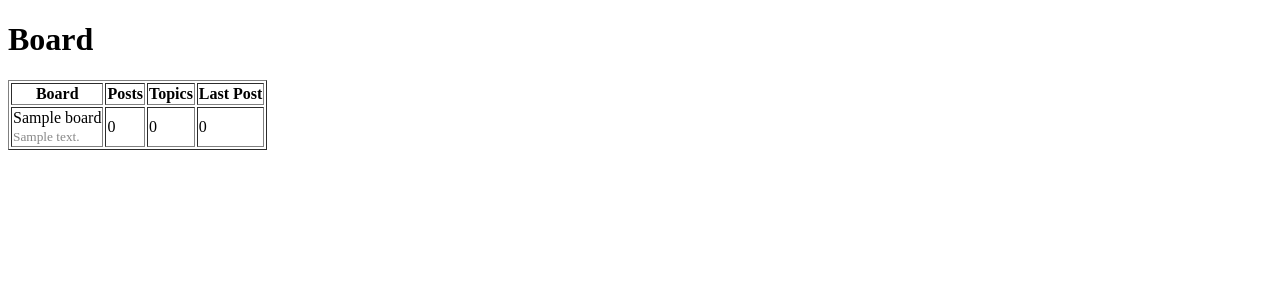
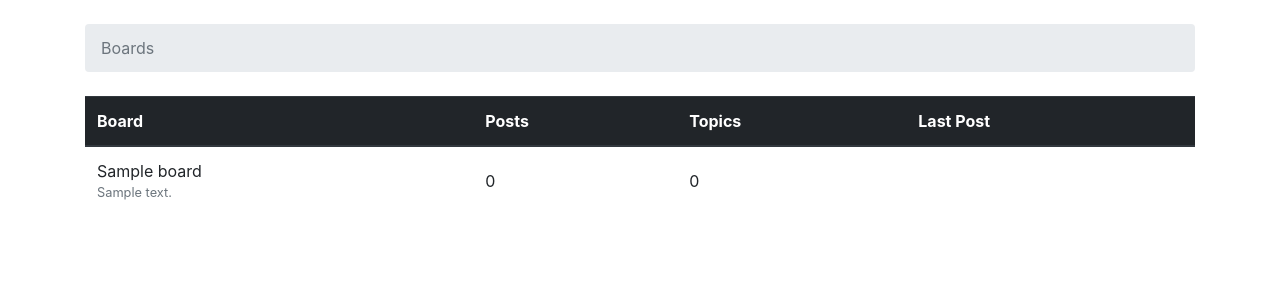
Before and after one commit to Ivan1994Petrov/blog, a Django app: template blog/templates/home.html in a window 1280 px wide. Shown: the top 300 px of the page. Run offline with Django 3.2, Linux system fonts and the light colour scheme; the template is opened without the code that fills it: most values are stand-ins (such as "Sample title", 1, 10 or a date in 2020); parts of the project's set-up code (start-up, migrations or seed data) failed here and were passed over; some libraries are stand-ins or nearby versions.

Commit message:
edit home.html

```diff
--- a/blog/templates/home.html
+++ b/blog/templates/home.html
@@ -1,32 +1,39 @@
+{% load static %}
 <!DOCTYPE html>
-<html lang="en">
+<html>
   <head>
-    <meta charset="UTF-8">
+    <meta charset="utf-8">
     <title>Boards</title>
+    <link rel="stylesheet" href="{% static 'css/bootstrap.min.css' %}">
   </head>
   <body>
-    <h1>Board</h1>
-
-    <table border="1">
-        <thead>
+    <div class="container">
+      <ol class="breadcrumb my-4">
+        <li class="breadcrumb-item active">Boards</li>
+      </ol>
+      <table class="table">
+        <thead class="thead-dark">
+          <tr>
             <th>Board</th>
             <th>Posts</th>
             <th>Topics</th>
             <th>Last Post</th>
+          </tr>
         </thead>
         <tbody>
           {% for board in boards %}
             <tr>
               <td>
-                    {{ board.name }} <br>
-                    <small style="color: #888">{{ board.description }}</small>
+                {{ board.name }}
+                <small class="text-muted d-block">{{ board.description }}</small>
               </td>
-                <td>0</td>
-                <td>0</td>
-                <td>0</td>
+              <td class="align-middle">0</td>
+              <td class="align-middle">0</td>
+              <td></td>
             </tr>
           {% endfor %}
         </tbody>
       </table>
+    </div>
   </body>
 </html>
```
Lines whose indentation alone changed are shown as unchanged.
